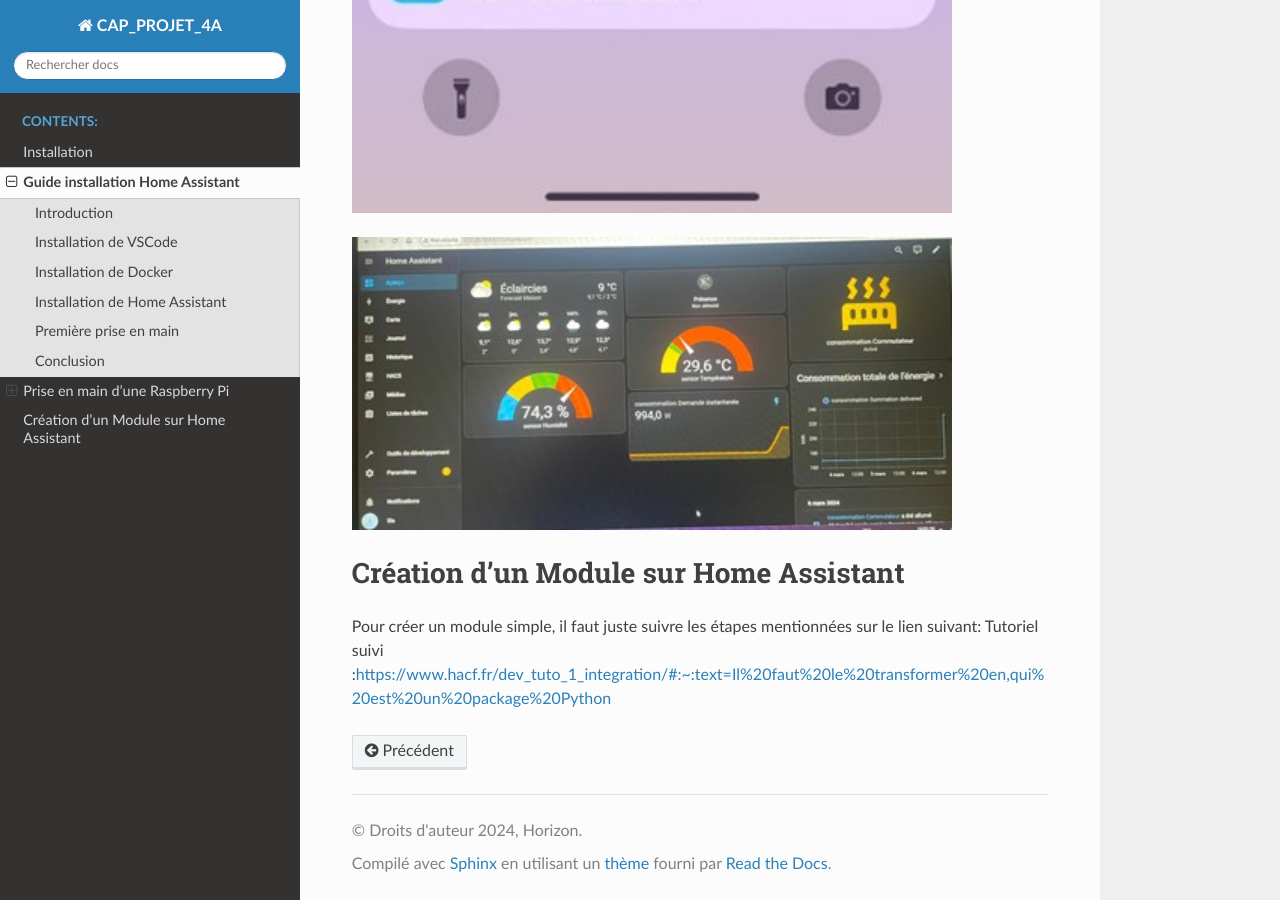
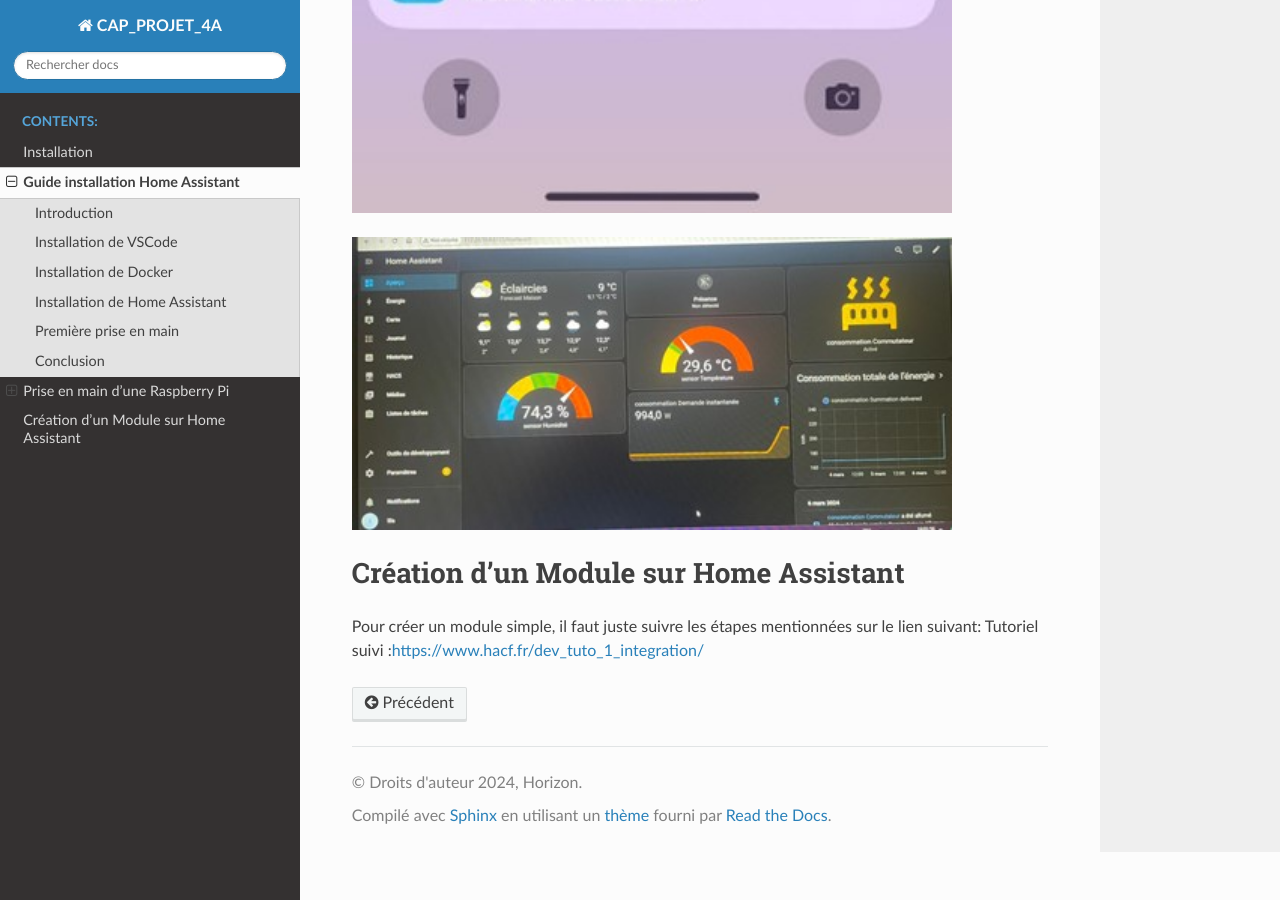
Before and after one commit to Nicole8001/CAP_PROJET-4A, a Sphinx documentation site: the page built from docs/source/usage.txt, in a window 1280 px wide and 900 px high, scrolled down 10625 px. Built offline with Sphinx 7.4.7 and the Read the Docs theme 2.0.0, drawn with Linux system fonts in a browser that asks for light colours; pages that are not in the unit, such as notebooks, are missing from menus.

Commit message:
push project CAP_PROJECT

```diff
--- a/docs/source/usage.txt
+++ b/docs/source/usage.txt
@@ -294,4 +294,4 @@
 ============
 
 Pour créer un module simple, il faut juste suivre les étapes mentionnées sur le lien suivant:
-Tutoriel suivi :https://www.hacf.fr/dev_tuto_1_integration/#:~:text=Il%20faut%20le%20transformer%20en,qui%20est%20un%20package%20Python
+Tutoriel suivi :https://www.hacf.fr/dev_tuto_1_integration/
```
Also changed, not shown: 5 other files.
